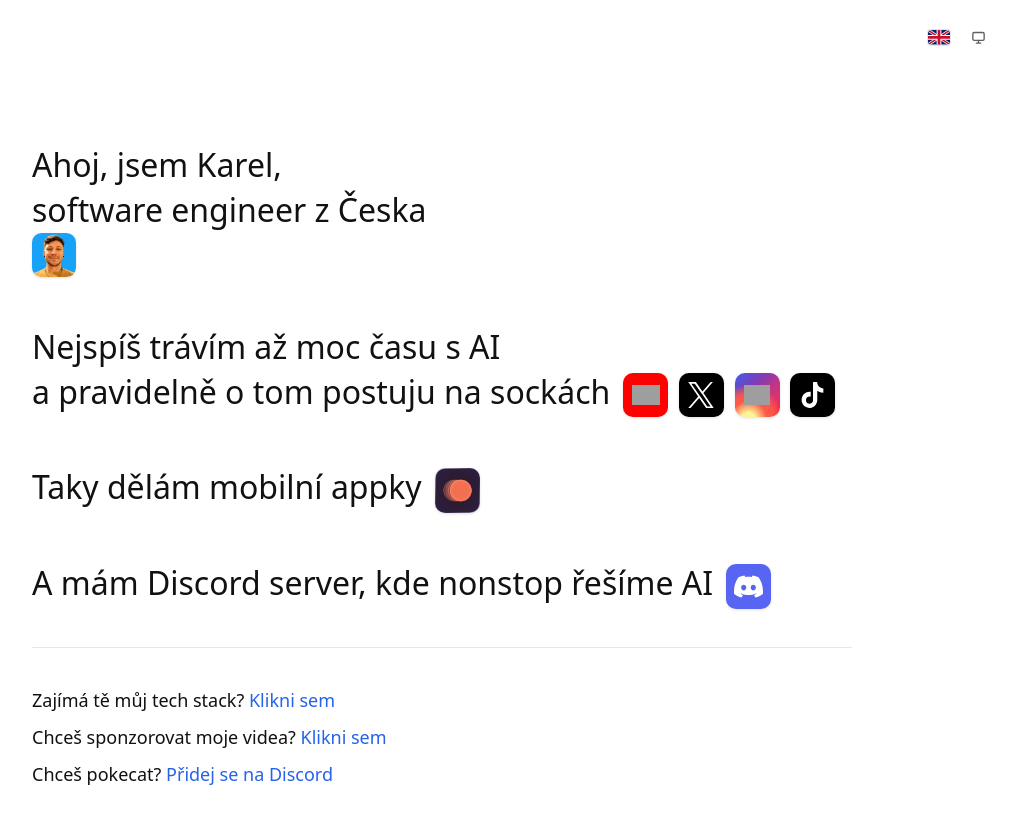
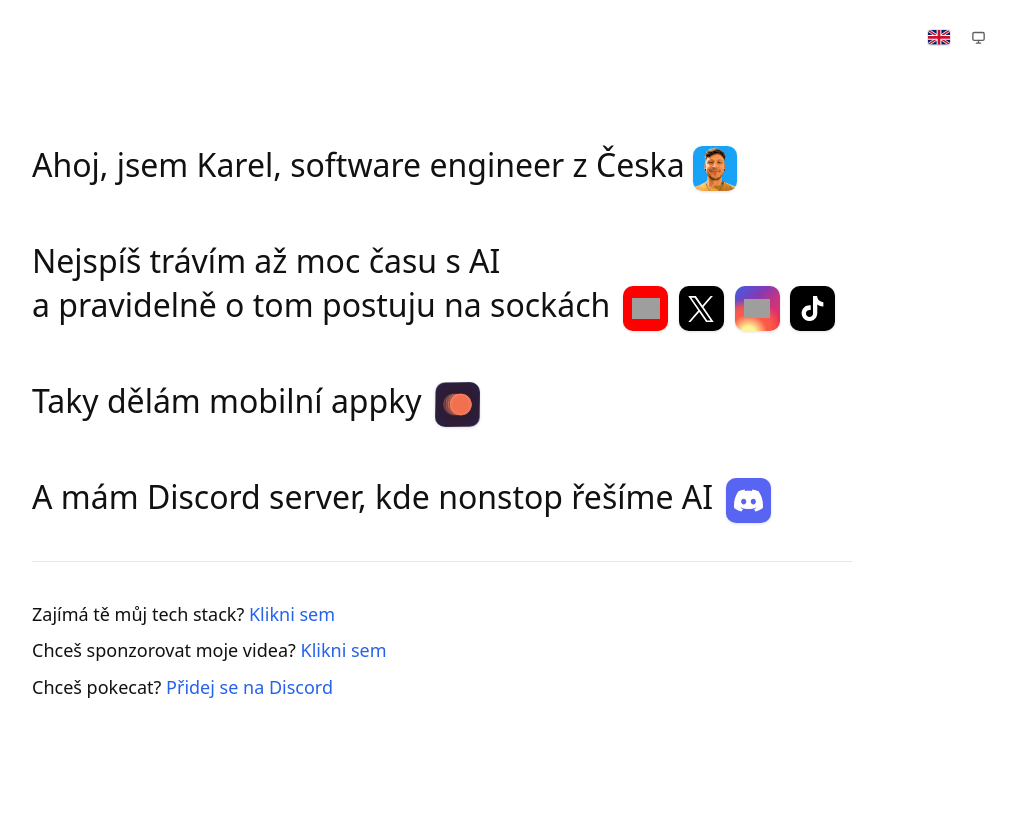
Before and after one commit to bustakar/karelbusta, a React (Vite) app: page / in a window 1280 px wide. Shown: the top 824 px of the page, without its empty margins (198-1214 px from the left). After the commit the page ends 800 px from the top, so only its background shows below. Built offline with nearby package versions, Linux system fonts and the light colour scheme; grey boxes are pictures that could not be loaded.

Commit message:
Fix stack page content

```diff
--- a/package.json
+++ b/package.json
@@ -13,6 +13,7 @@
     "postcss": "^8.5.16",
     "react": "^19",
     "react-dom": "^19",
+    "simple-icons": "^16.24.1",
     "tailwindcss": "^4"
   },
   "devDependencies": {
--- a/src/components/stack-page.tsx
+++ b/src/components/stack-page.tsx
@@ -1,6 +1,80 @@
+import {
+  siAnthropic,
+  siGhostty,
+  siGithub,
+  siHelium,
+  siPosthog,
+  siSentry,
+  siSwift,
+  siVercel,
+  type SimpleIcon,
+} from 'simple-icons';
 import { stackContent, type Locale } from '../site';
 import { Flag } from './personal-home';
 import { ThemeToggle } from './theme-toggle';
+
+type StackIcon =
+  | { kind: 'simple'; label: string; icon: SimpleIcon; href?: string }
+  | { kind: 'codex'; label: string; href?: string }
+  | { kind: 'swiftui'; label: string; href?: string };
+
+type StackStanza = {
+  text: string;
+  icons: StackIcon[];
+};
+
+const stackRows: StackStanza[] = [
+  {
+    text: 'Claude Code & Codex (AI agents)',
+    icons: [
+      {
+        kind: 'simple',
+        label: 'Claude Code',
+        icon: siAnthropic,
+        href: 'https://www.anthropic.com/claude-code',
+      },
+      { kind: 'codex', label: 'Codex', href: 'https://openai.com/codex' },
+    ],
+  },
+  {
+    text: 'Vercel (hosting platform)',
+    icons: [{ kind: 'simple', label: 'Vercel', icon: siVercel, href: 'https://vercel.com' }],
+  },
+  {
+    text: 'Ghostty (terminal)',
+    icons: [{ kind: 'simple', label: 'Ghostty', icon: siGhostty, href: 'https://ghostty.org' }],
+  },
+  {
+    text: 'Helium (browser)',
+    icons: [{ kind: 'simple', label: 'Helium', icon: siHelium, href: 'https://helium.computer' }],
+  },
+  {
+    text: 'PostHog (analytics)',
+    icons: [{ kind: 'simple', label: 'PostHog', icon: siPosthog, href: 'https://posthog.com' }],
+  },
+  {
+    text: 'Sentry (monitoring)',
+    icons: [{ kind: 'simple', label: 'Sentry', icon: siSentry, href: 'https://sentry.io' }],
+  },
+  {
+    text: 'Apple frameworks (Swift, SwiftUI)',
+    icons: [
+      { kind: 'simple', label: 'Swift', icon: siSwift, href: 'https://www.swift.org' },
+      { kind: 'swiftui', label: 'SwiftUI', href: 'https://developer.apple.com/xcode/swiftui/' },
+    ],
+  },
+  {
+    text: 'Point-free co libraries (sqlite-data, swift-navigation)',
+    icons: [
+      {
+        kind: 'simple',
+        label: 'Point-Free co GitHub',
+        icon: siGithub,
+        href: 'https://github.com/pointfreeco',
+      },
+    ],
+  },
+];
 
 export function StackPage({ locale }: { locale: Locale }) {
   const content = stackContent[locale];
@@ -20,57 +94,17 @@ export function StackPage({ locale }: { locale: Locale }) {
       </header>
 
       <main className="home">
-        <section className="intro stack-intro" aria-labelledby="stack-title">
-          <p className="stack-kicker" id="stack-title">
-            Tech stack
-          </p>
-          {content.lines.map((line) => (
-            <p className="stanza stack-line" key={line}>
-              {line}
-            </p>
-          ))}
-        </section>
-
-        <section className="stack-list" aria-label="Tech stack">
-          {content.groups.map((group) => (
-            <div className="stack-row" key={group.label}>
-              <h2>{group.label}</h2>
-              <div className="stack-tools">
-                {group.tools.map((tool) =>
-                  tool.href ? (
-                    <a
-                      href={tool.href}
-                      target={tool.href.startsWith('http') ? '_blank' : undefined}
-                      rel={tool.href.startsWith('http') ? 'noopener noreferrer' : undefined}
-                      className="stack-tool"
-                      key={tool.name}
-                    >
-                      {tool.name}
-                    </a>
-                  ) : (
-                    <span className="stack-tool" key={tool.name}>
-                      {tool.name}
-                    </span>
-                  ),
-                )}
-              </div>
-            </div>
-          ))}
-        </section>
-
-        <hr className="divider" />
-
-        <div className="ctas">
-          {content.ctas.map((cta) => (
-            <p className="cta" key={cta.label}>
-              {cta.label}{' '}
-              <a
-                href={cta.href}
-                target={cta.href.startsWith('http') ? '_blank' : undefined}
-                rel={cta.href.startsWith('http') ? 'noopener noreferrer' : undefined}
-              >
-                {cta.action}
-              </a>
+        <div className="intro">
+          {stackRows.map((row) => (
+            <p className="stanza" key={row.text}>
+              <span className="text-line">
+                <span className="line-copy">{row.text}</span>{' '}
+                <span className="cluster" role="list" aria-label={row.text}>
+                  {row.icons.map((icon) => (
+                    <StackIconChip icon={icon} key={icon.label} />
+                  ))}
+                </span>
+              </span>
             </p>
           ))}
         </div>
@@ -78,3 +112,63 @@ export function StackPage({ locale }: { locale: Locale }) {
     </div>
   );
 }
+
+function StackIconChip({ icon }: { icon: StackIcon }) {
+  const content =
+    icon.kind === 'simple' ? (
+      <svg viewBox="0 0 24 24" aria-hidden="true">
+        <path d={icon.icon.path} />
+      </svg>
+    ) : icon.kind === 'codex' ? (
+      <CodexIcon />
+    ) : (
+      <SwiftUIIcon />
+    );
+
+  const className = `chip stack-icon stack-icon-${slug(icon.label)}`;
+
+  if (!icon.href) {
+    return (
+      <span className={className} role="listitem" title={icon.label} aria-label={icon.label}>
+        {content}
+      </span>
+    );
+  }
+
+  return (
+    <a
+      href={icon.href}
+      className={className}
+      role="listitem"
+      target="_blank"
+      rel="noopener noreferrer"
+      title={icon.label}
+      aria-label={icon.label}
+    >
+      {content}
+    </a>
+  );
+}
+
+function CodexIcon() {
+  return (
+    <svg viewBox="0 0 24 24" aria-hidden="true">
+      <circle cx="12" cy="12" r="9" />
+      <path d="M8 8.8h8v6.4H8z" />
+      <path d="M9.8 10.6h4.4M9.8 13.4h2.6" />
+    </svg>
+  );
+}
+
+function SwiftUIIcon() {
+  return (
+    <svg viewBox="0 0 24 24" aria-hidden="true">
+      <rect x="4" y="4" width="16" height="16" rx="4" />
+      <path d="M7.5 14.2c3.8 2.6 7.2 2.2 9.5-1.1-2.3.7-4.5.4-6.4-.7 2.2-.1 4.1-1.1 5.7-3.1-3 .9-5.5.5-7.6-1.2 1.2 2 2.7 3.4 4.5 4.1-2.1.6-4 .3-5.7-.9" />
+    </svg>
+  );
+}
+
+function slug(value: string) {
+  return value.toLowerCase().replace(/[^a-z0-9]+/g, '-').replace(/(^-|-$)/g, '');
+}
--- a/src/global.css
+++ b/src/global.css
@@ -185,7 +185,7 @@ a {
 }
 
 .avatar {
-  display: block;
+  display: inline-block;
   flex: 0 0 auto;
   width: 1.38em;
   height: 1.38em;
@@ -312,68 +312,85 @@ a {
   text-underline-offset: 3px;
 }
 
-.stack-intro {
-  margin-bottom: 2.2em;
+.stack-icon {
+  background: #111111;
+  color: #ffffff;
 }
 
-.stack-kicker {
-  margin: 0 0 1.1em;
-  color: var(--muted);
-  font-size: clamp(15px, 2vw, 17px);
-  line-height: 1.4;
+.stack-icon svg {
+  width: 58%;
+  height: 58%;
+  display: block;
+  fill: currentColor;
 }
 
-.stack-line {
-  margin-bottom: 0.55em;
+.stack-icon-claude-code {
+  background: #d97757;
 }
 
-.stack-list {
-  width: min(100%, 820px);
+.stack-icon-codex {
+  background: #111111;
 }
 
-.stack-row {
-  display: grid;
-  grid-template-columns: minmax(96px, 0.28fr) 1fr;
-  gap: 18px;
-  padding: 22px 0;
-  border-top: 1px solid var(--line);
+.stack-icon-codex svg {
+  fill: none;
+  stroke: currentColor;
+  stroke-linecap: round;
+  stroke-linejoin: round;
 }
 
-.stack-row:last-child {
-  border-bottom: 1px solid var(--line);
+.stack-icon-codex circle {
+  stroke-width: 1.9;
 }
 
-.stack-row h2 {
-  margin: 0;
-  color: var(--muted);
-  font-size: clamp(15px, 2vw, 17px);
-  font-weight: 400;
-  line-height: 1.4;
+.stack-icon-codex path {
+  stroke-width: 1.55;
 }
 
-.stack-tools {
-  display: flex;
-  flex-wrap: wrap;
-  gap: 10px;
+.stack-icon-vercel {
+  background: #000000;
 }
 
-.stack-tool {
-  display: inline-flex;
-  align-items: center;
-  min-height: 34px;
-  padding: 5px 12px;
-  border: 1px solid var(--line);
-  border-radius: 7px;
-  background: var(--surface);
-  color: var(--ink);
-  font-size: clamp(15px, 2vw, 17px);
-  line-height: 1.25;
-  text-decoration: none;
+.stack-icon-ghostty {
+  background: #7c3aed;
 }
 
-a.stack-tool:hover {
-  border-color: color-mix(in srgb, var(--ink) 34%, var(--line));
-  background: var(--soft);
+.stack-icon-helium {
+  background: #22c55e;
+}
+
+.stack-icon-posthog {
+  background: #f54e00;
+}
+
+.stack-icon-sentry {
+  background: #362d59;
+}
+
+.stack-icon-swift {
+  background: #f05138;
+}
+
+.stack-icon-swiftui {
+  background: linear-gradient(135deg, #0a84ff 0%, #5e5ce6 42%, #bf5af2 100%);
+}
+
+.stack-icon-swiftui svg {
+  fill: none;
+  stroke: currentColor;
+  stroke-linecap: round;
+  stroke-linejoin: round;
+  stroke-width: 1.5;
+}
+
+.stack-icon-swiftui rect {
+  fill: rgb(255 255 255 / 0.14);
+  stroke: currentColor;
+  stroke-width: 1.2;
+}
+
+.stack-icon-point-free-co-github {
+  background: #181717;
 }
 
 @media (max-width: 600px) {
@@ -386,11 +403,6 @@ a.stack-tool:hover {
   .home {
     justify-content: flex-start;
     padding-top: 40px;
-  }
-  .stack-row {
-    grid-template-columns: 1fr;
-    gap: 10px;
-    padding: 20px 0;
   }
 }
 
--- a/src/site.ts
+++ b/src/site.ts
@@ -66,12 +66,6 @@ type StackContent = {
   langLabel: string;
   themeLabel: string;
   seo: { title: string; description: string };
-  lines: string[];
-  groups: {
-    label: string;
-    tools: { name: string; href?: string }[];
-  }[];
-  ctas: { label: string; action: string; href: string }[];
 };
 
 export const localeContent: Record<Locale, LocaleContent> = {
@@ -90,7 +84,7 @@ export const localeContent: Record<Locale, LocaleContent> = {
         'Osobní web Karla Busty, software engineera z Česka. Staví mobilní appky, sdílí praktickou práci online a vede Discord komunitu.',
     },
     intro: [
-      { lines: ['Ahoj, jsem Karel,', 'software engineer z Česka'], trailing: 'avatar' },
+      { lines: ['Ahoj, jsem Karel, software engineer z Česka'], trailing: 'avatar' },
       {
         lines: ['Nejspíš trávím až moc času s AI', 'a pravidelně o tom postuju na sockách'],
         trailing: 'socials',
@@ -121,7 +115,7 @@ export const localeContent: Record<Locale, LocaleContent> = {
         'Personal website of Karel Busta, a software engineer from Czechia building mobile apps, sharing practical work online, and running a Discord community.',
     },
     intro: [
-      { lines: ['Hi, I’m Karel,', 'a software engineer from Czechia'], trailing: 'avatar' },
+      { lines: ['Hi, I’m Karel, a software engineer from Czechia'], trailing: 'avatar' },
       {
         lines: ['I probably spend too much time with AI,', 'and I post about it regularly on my socials'],
         trailing: 'socials',
@@ -155,53 +149,6 @@ export const stackContent: Record<Locale, StackContent> = {
       description:
         'Tech stack Karla Busty: nástroje pro web, iOS, AI workflow, design a publikování.',
     },
-    lines: [
-      'Můj stack je záměrně malý.',
-      'Věci měním rychle, ale tyhle nástroje používám pořád.',
-    ],
-    groups: [
-      {
-        label: 'Web',
-        tools: [
-          { name: 'Bun', href: 'https://bun.sh' },
-          { name: 'Vite', href: 'https://vite.dev' },
-          { name: 'React', href: 'https://react.dev' },
-          { name: 'TypeScript', href: 'https://www.typescriptlang.org' },
-          { name: 'Tailwind CSS', href: 'https://tailwindcss.com' },
-        ],
-      },
-      {
-        label: 'Appky',
-        tools: [
-          { name: 'Swift', href: 'https://www.swift.org' },
-          { name: 'SwiftUI', href: 'https://developer.apple.com/xcode/swiftui/' },
-          { name: 'Xcode', href: 'https://developer.apple.com/xcode/' },
-          { name: 'TestFlight', href: 'https://developer.apple.com/testflight/' },
-        ],
-      },
-      {
-        label: 'AI workflow',
-        tools: [
-          { name: 'Codex', href: 'https://openai.com/codex' },
-          { name: 'Claude Code', href: 'https://www.anthropic.com/claude-code' },
-          { name: 'Cursor', href: 'https://cursor.com' },
-          { name: 'GitHub', href: site.links.github },
-        ],
-      },
-      {
-        label: 'Publikování',
-        tools: [
-          { name: 'YouTube', href: site.links.youtube },
-          { name: 'X', href: site.links.x },
-          { name: 'Instagram', href: site.links.instagram },
-          { name: 'TikTok', href: site.links.tiktok },
-        ],
-      },
-    ],
-    ctas: [
-      { label: 'Chceš vidět, co s tím stavím?', action: 'Zpátky domů', href: '/' },
-      { label: 'Chceš pokecat o stacku?', action: 'Přidej se na Discord', href: site.links.discord },
-    ],
   },
   en: {
     path: '/en/stack',
@@ -215,53 +162,6 @@ export const stackContent: Record<Locale, StackContent> = {
       description:
         'Karel Busta tech stack: tools for web, iOS, AI workflow, design, and publishing.',
     },
-    lines: [
-      'My stack is intentionally small.',
-      'I change things fast, but these are the tools I keep reaching for.',
-    ],
-    groups: [
-      {
-        label: 'Web',
-        tools: [
-          { name: 'Bun', href: 'https://bun.sh' },
-          { name: 'Vite', href: 'https://vite.dev' },
-          { name: 'React', href: 'https://react.dev' },
-          { name: 'TypeScript', href: 'https://www.typescriptlang.org' },
-          { name: 'Tailwind CSS', href: 'https://tailwindcss.com' },
-        ],
-      },
-      {
-        label: 'Apps',
-        tools: [
-          { name: 'Swift', href: 'https://www.swift.org' },
-          { name: 'SwiftUI', href: 'https://developer.apple.com/xcode/swiftui/' },
-          { name: 'Xcode', href: 'https://developer.apple.com/xcode/' },
-          { name: 'TestFlight', href: 'https://developer.apple.com/testflight/' },
-        ],
-      },
-      {
-        label: 'AI workflow',
-        tools: [
-          { name: 'Codex', href: 'https://openai.com/codex' },
-          { name: 'Claude Code', href: 'https://www.anthropic.com/claude-code' },
-          { name: 'Cursor', href: 'https://cursor.com' },
-          { name: 'GitHub', href: site.links.github },
-        ],
-      },
-      {
-        label: 'Publishing',
-        tools: [
-          { name: 'YouTube', href: site.links.youtube },
-          { name: 'X', href: site.links.x },
-          { name: 'Instagram', href: site.links.instagram },
-          { name: 'TikTok', href: site.links.tiktok },
-        ],
-      },
-    ],
-    ctas: [
-      { label: 'Want to see what I build with it?', action: 'Back home', href: '/en' },
-      { label: 'Want to talk about the stack?', action: 'Join my Discord', href: site.links.discord },
-    ],
   },
 };
 
```
Also changed, not shown: 1 other file (tests, documents, lock files or other folders).
